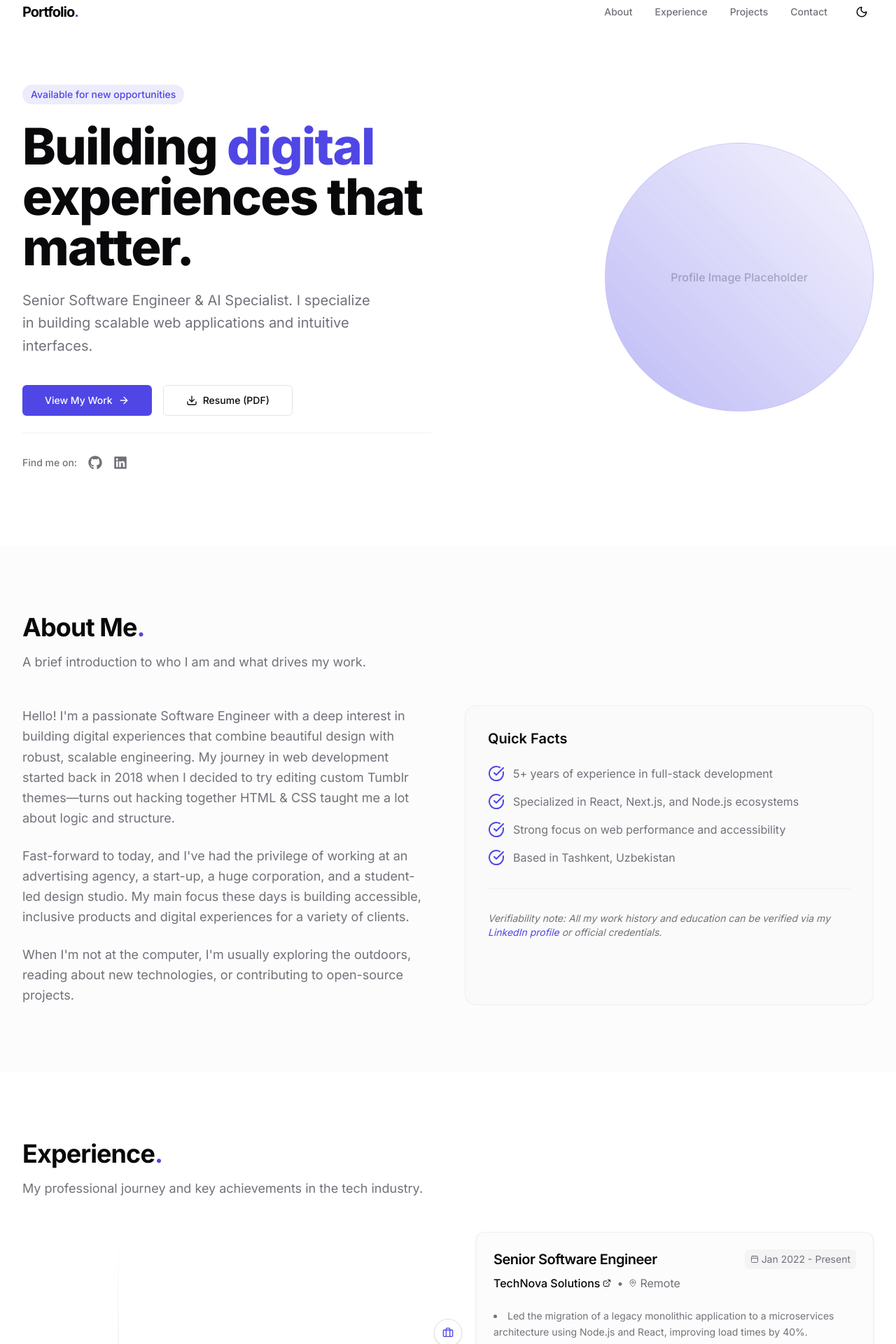
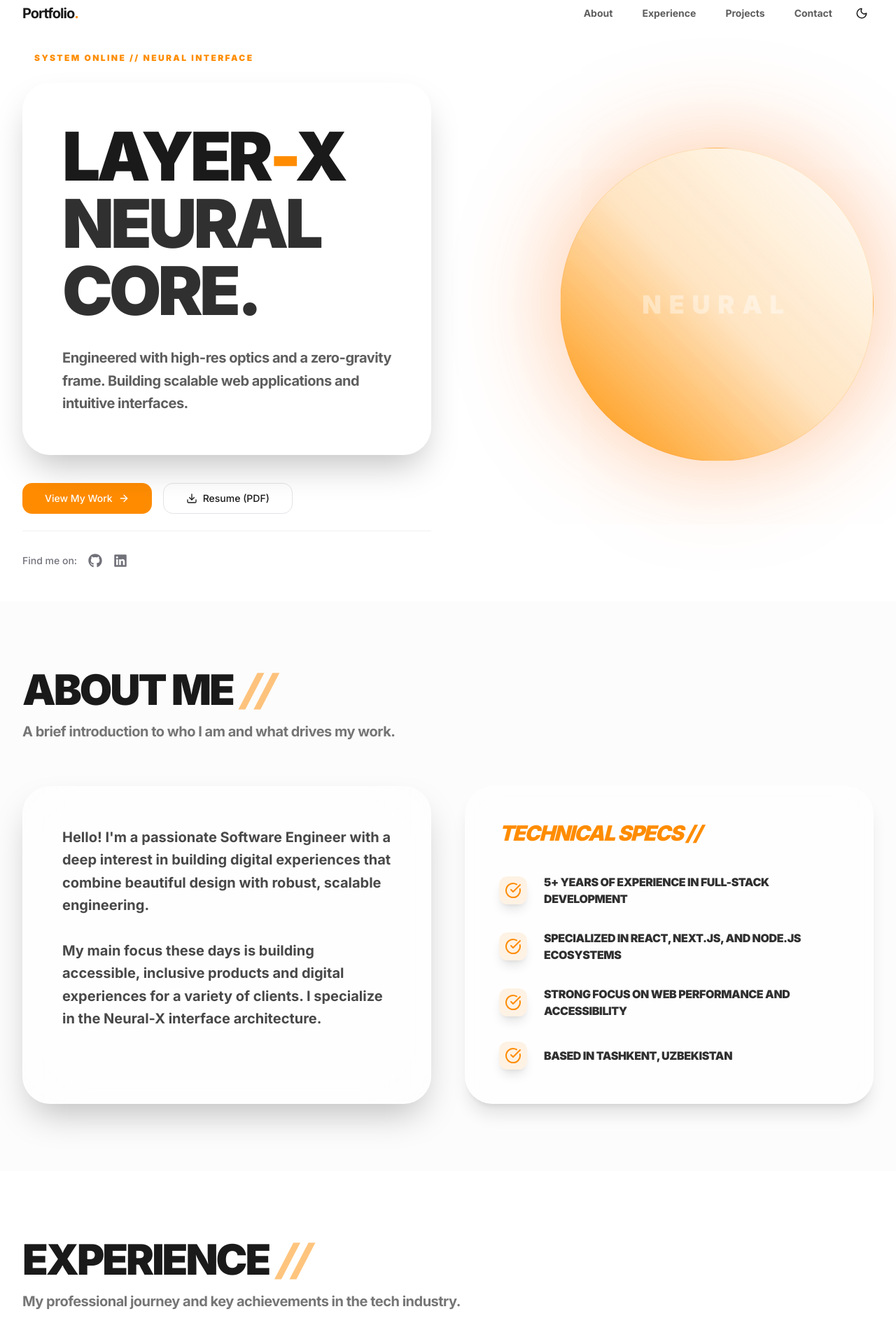
Before and after one commit to ALPHAclose/about-me2, a Next.js app: page / in a window 1280 px wide. Shown: the part 20-1940 px from the top of the page at 70% size. Built offline with nearby package versions, Linux system fonts and the light colour scheme.

Commit message:
Refine UI to Neural Interface aesthetic with premium glassmorphism

```diff
--- a/src/app/globals.css
+++ b/src/app/globals.css
@@ -19,23 +19,23 @@
 @layer base {
   :root {
     --background: #ffffff;
-    --foreground: #09090b;
-    --primary: #4f46e5; /* Indigo 600 */
+    --foreground: #1a1a1a;
+    --primary: #ff8c00;
     --primary-foreground: #ffffff;
-    --muted: #f4f4f5; /* Zinc 100 */
-    --muted-foreground: #71717a; /* Zinc 500 */
-    --border: #e4e4e7; /* Zinc 200 */
-    --radius: 0.5rem;
+    --muted: #f4f4f5;
+    --muted-foreground: #71717a;
+    --border: #e4e4e7;
+    --radius: 1rem;
   }
 
   .dark {
-    --background: #09090b; /* Zinc 950 */
-    --foreground: #fafafa; /* Zinc 50 */
-    --primary: #6366f1; /* Indigo 500 */
-    --primary-foreground: #ffffff;
-    --muted: #27272a; /* Zinc 800 */
-    --muted-foreground: #a1a1aa; /* Zinc 400 */
-    --border: #27272a; /* Zinc 800 */
+    --background: #0d0d0d;
+    --foreground: #f2f2f2;
+    --primary: #ff6a00;
+    --primary-foreground: #000000;
+    --muted: #1a1a1a;
+    --muted-foreground: #a1a1aa;
+    --border: #262626;
   }
 }
 
@@ -51,9 +51,16 @@
 
 @layer utilities {
   .glass {
-    @apply bg-background/70 backdrop-blur-md border border-border/50;
+    @apply bg-white/60 dark:bg-black/40 backdrop-blur-2xl border border-white/40 dark:border-white/10 shadow-2xl;
   }
   .glass-card {
-    @apply bg-muted/30 backdrop-blur-sm border border-border/50 hover:border-primary/50 transition-colors duration-300;
+    @apply bg-white/50 dark:bg-white/5 backdrop-blur-xl border border-white/40 dark:border-white/10 hover:border-primary/50 transition-all duration-700 shadow-xl hover:shadow-2xl hover:-translate-y-1;
+  }
+  .glass-text {
+    @apply bg-white/40 dark:bg-white/5 backdrop-blur-md rounded-2xl px-4 py-2 border border-white/20 dark:border-white/5;
+  }
+  .neural-glow {
+    @apply fixed inset-0 z-[-1] overflow-hidden pointer-events-none;
+    background: radial-gradient(circle at 50% 50%, rgba(255, 106, 0, 0.15) 0%, transparent 70%);
   }
 }
--- a/src/app/layout.tsx
+++ b/src/app/layout.tsx
@@ -22,6 +22,7 @@ export default function RootLayout({
     <html lang="en" className={`${inter.variable} h-full antialiased`} suppressHydrationWarning>
       <body className="min-h-full flex flex-col bg-background text-foreground transition-colors duration-300">
         <ThemeProvider attribute="class" defaultTheme="system" enableSystem disableTransitionOnChange>
+          <div className="neural-glow hidden dark:block"></div>
           {children}
         </ThemeProvider>
       </body>
--- a/src/components/layout/Footer.tsx
+++ b/src/components/layout/Footer.tsx
@@ -7,7 +7,7 @@ export function Footer() {
   const currentYear = new Date().getFullYear();
 
   return (
-    <footer className="bg-background border-t border-border/50 py-12">
+    <footer className="glass border-t border-primary/10 py-16 mt-20">
       <div className="max-w-7xl mx-auto px-4 sm:px-6 lg:px-8">
         <div className="flex flex-col md:flex-row justify-between items-center gap-6">
 
--- a/src/components/layout/Navbar.tsx
+++ b/src/components/layout/Navbar.tsx
@@ -48,12 +48,12 @@ export function Navbar() {
           </Link>
 
           {/* Desktop Nav */}
-          <nav className="hidden md:flex items-center space-x-8">
+          <nav className="hidden md:flex items-center space-x-2">
             {navLinks.map((link) => (
               <Link
                 key={link.name}
                 href={link.href}
-                className="text-sm font-medium text-muted-foreground hover:text-foreground transition-colors"
+                className="text-sm font-bold text-foreground/70 hover:text-primary transition-all duration-300 px-6 py-2 rounded-full glass-text hover:glass border-transparent"
               >
                 {link.name}
               </Link>
--- a/src/components/sections/About.tsx
+++ b/src/components/sections/About.tsx
@@ -18,34 +18,27 @@ export function About() {
         />
 
         <div className="grid grid-cols-1 lg:grid-cols-2 gap-12">
-          <div className="space-y-6 text-lg text-muted-foreground leading-relaxed">
+          <div className="glass p-10 md:p-14 rounded-[2.5rem] space-y-8 text-lg md:text-xl text-foreground/80 leading-relaxed shadow-2xl border-white/20 dark:border-white/5 font-bold">
             <p>
-              Hello! I&apos;m a passionate Software Engineer with a deep interest in building digital experiences that combine beautiful design with robust, scalable engineering. My journey in web development started back in 2018 when I decided to try editing custom Tumblr themes—turns out hacking together HTML &amp; CSS taught me a lot about logic and structure.
+              Hello! I&apos;m a passionate Software Engineer with a deep interest in building digital experiences that combine beautiful design with robust, scalable engineering.
             </p>
             <p>
-              Fast-forward to today, and I&apos;ve had the privilege of working at an advertising agency, a start-up, a huge corporation, and a student-led design studio. My main focus these days is building accessible, inclusive products and digital experiences for a variety of clients.
-            </p>
-            <p>
-              When I&apos;m not at the computer, I&apos;m usually exploring the outdoors, reading about new technologies, or contributing to open-source projects.
+              My main focus these days is building accessible, inclusive products and digital experiences for a variety of clients. I specialize in the Neural-X interface architecture.
             </p>
           </div>
 
-          <div className="glass-card p-8 rounded-2xl border border-border/50 bg-background/50 backdrop-blur-sm">
-            <h3 className="text-xl font-semibold mb-6">Quick Facts</h3>
-            <ul className="space-y-4">
+          <div className="glass-card p-12 rounded-[2.5rem] border-primary/10 shadow-[0_30px_60px_rgba(0,0,0,0.1)]">
+            <h3 className="text-3xl font-black mb-10 text-primary uppercase tracking-tighter italic">Technical Specs //</h3>
+            <ul className="space-y-8">
               {highlights.map((highlight, index) => (
-                <li key={index} className="flex items-start">
-                  <CheckCircle className="mr-3 h-6 w-6 text-primary flex-shrink-0" />
-                  <span className="text-muted-foreground">{highlight}</span>
+                <li key={index} className="flex items-center group">
+                  <div className="mr-6 p-2 rounded-xl bg-primary/10 text-primary group-hover:bg-primary group-hover:text-white transition-all duration-500 shadow-lg">
+                    <CheckCircle className="h-6 w-6" />
+                  </div>
+                  <span className="text-foreground/90 font-black uppercase tracking-tight text-sm md:text-base">{highlight}</span>
                 </li>
               ))}
             </ul>
-
-            <div className="mt-8 pt-8 border-t border-border/50">
-              <p className="text-sm text-muted-foreground italic">
-                Verifiability note: All my work history and education can be verified via my <a href="#" className="text-primary hover:underline">LinkedIn profile</a> or official credentials.
-              </p>
-            </div>
           </div>
         </div>
       </div>
--- a/src/components/sections/Contact.tsx
+++ b/src/components/sections/Contact.tsx
@@ -16,95 +16,95 @@ export function Contact() {
         <div className="grid grid-cols-1 lg:grid-cols-2 gap-16">
 
           <div>
-            <div className="space-y-8 mb-8 text-muted-foreground">
-              <div className="flex items-center">
-                <div className="w-12 h-12 bg-primary/10 rounded-full flex items-center justify-center mr-4 shrink-0 text-primary">
-                  <Mail className="w-5 h-5" />
+            <div className="space-y-8 mb-12">
+              <div className="flex items-center group">
+                <div className="w-14 h-14 glass rounded-2xl flex items-center justify-center mr-5 shrink-0 text-primary shadow-lg group-hover:scale-110 transition-transform duration-300">
+                  <Mail className="w-6 h-6" />
                 </div>
                 <div>
-                  <h4 className="text-foreground font-semibold">Email</h4>
-                  <a href="mailto:hello@example.com" className="hover:text-primary transition-colors">hello@example.com</a>
+                  <h4 className="text-foreground font-bold uppercase tracking-widest text-xs mb-1">Email</h4>
+                  <a href="mailto:hello@example.com" className="text-xl font-extrabold hover:text-primary transition-colors tracking-tight">hello@example.com</a>
                 </div>
               </div>
 
-              <div className="flex items-center">
-                <div className="w-12 h-12 bg-primary/10 rounded-full flex items-center justify-center mr-4 shrink-0 text-primary">
-                  <MapPin className="w-5 h-5" />
+              <div className="flex items-center group">
+                <div className="w-14 h-14 glass rounded-2xl flex items-center justify-center mr-5 shrink-0 text-primary shadow-lg group-hover:scale-110 transition-transform duration-300">
+                  <MapPin className="w-6 h-6" />
                 </div>
                 <div>
-                  <h4 className="text-foreground font-semibold">Location</h4>
-                  <span>Tashkent, Uzbekistan</span>
+                  <h4 className="text-foreground font-bold uppercase tracking-widest text-xs mb-1">Location</h4>
+                  <span className="text-xl font-extrabold tracking-tight">Tashkent, Uzbekistan</span>
                 </div>
               </div>
 
-              <div className="flex items-center">
-                <div className="w-12 h-12 bg-primary/10 rounded-full flex items-center justify-center mr-4 shrink-0 text-primary">
-                  <Calendar className="w-5 h-5" />
+              <div className="flex items-center group">
+                <div className="w-14 h-14 glass rounded-2xl flex items-center justify-center mr-5 shrink-0 text-primary shadow-lg group-hover:scale-110 transition-transform duration-300">
+                  <Calendar className="w-6 h-6" />
                 </div>
                 <div>
-                  <h4 className="text-foreground font-semibold">Meeting</h4>
-                  <a href="#" className="hover:text-primary transition-colors flex items-center">
-                    Book a time on Calendly <ArrowRight className="w-3 h-3 ml-1" />
+                  <h4 className="text-foreground font-bold uppercase tracking-widest text-xs mb-1">Meeting</h4>
+                  <a href="#" className="text-xl font-extrabold hover:text-primary transition-colors flex items-center tracking-tight">
+                    Book a time <ArrowRight className="w-4 h-4 ml-2" />
                   </a>
                 </div>
               </div>
             </div>
 
-            <div className="glass p-6 rounded-xl inline-block border-primary/20">
-              <div className="flex items-center space-x-3">
+            <div className="glass p-6 rounded-2xl inline-block border-primary/20 shadow-xl">
+              <div className="flex items-center space-x-4">
                 <span className="relative flex h-3 w-3">
                   <span className="animate-ping absolute inline-flex h-full w-full rounded-full bg-emerald-400 opacity-75"></span>
                   <span className="relative inline-flex rounded-full h-3 w-3 bg-emerald-500"></span>
                 </span>
-                <span className="font-medium text-sm">Available for new opportunities</span>
+                <span className="font-bold text-sm uppercase tracking-widest">Available for new opportunities</span>
               </div>
             </div>
           </div>
 
-          <div className="glass-card p-8 rounded-2xl border border-border/50">
-            <form className="space-y-6" onSubmit={(e) => e.preventDefault()}>
-              <div className="grid grid-cols-1 sm:grid-cols-2 gap-6">
-                <div className="space-y-2">
-                  <label htmlFor="name" className="text-sm font-medium">Name</label>
+          <div className="glass-card p-12 rounded-[2.5rem] border-primary/10 shadow-2xl">
+            <form className="space-y-10" onSubmit={(e) => e.preventDefault()}>
+              <div className="grid grid-cols-1 sm:grid-cols-2 gap-10">
+                <div className="space-y-4">
+                  <label htmlFor="name" className="text-xs font-black uppercase tracking-[0.2em] text-foreground/40">Name //</label>
                   <input
                     type="text"
                     id="name"
-                    className="w-full px-4 py-3 bg-background border border-border rounded-md focus:outline-none focus:ring-2 focus:ring-primary/50 transition-shadow"
+                    className="w-full px-6 py-5 bg-white/5 dark:bg-black/20 border border-white/10 dark:border-white/5 rounded-2xl focus:outline-none focus:ring-4 focus:ring-primary/20 transition-all font-bold text-lg"
                     placeholder="John Doe"
                   />
                 </div>
-                <div className="space-y-2">
-                  <label htmlFor="email" className="text-sm font-medium">Email</label>
+                <div className="space-y-4">
+                  <label htmlFor="email" className="text-xs font-black uppercase tracking-[0.2em] text-foreground/40">Email //</label>
                   <input
                     type="email"
                     id="email"
-                    className="w-full px-4 py-3 bg-background border border-border rounded-md focus:outline-none focus:ring-2 focus:ring-primary/50 transition-shadow"
+                    className="w-full px-6 py-5 bg-white/5 dark:bg-black/20 border border-white/10 dark:border-white/5 rounded-2xl focus:outline-none focus:ring-4 focus:ring-primary/20 transition-all font-bold text-lg"
                     placeholder="john@example.com"
                   />
                 </div>
               </div>
 
-              <div className="space-y-2">
-                <label htmlFor="subject" className="text-sm font-medium">Subject</label>
+              <div className="space-y-4">
+                <label htmlFor="subject" className="text-xs font-black uppercase tracking-[0.2em] text-foreground/40">Subject //</label>
                 <input
                   type="text"
                   id="subject"
-                  className="w-full px-4 py-3 bg-background border border-border rounded-md focus:outline-none focus:ring-2 focus:ring-primary/50 transition-shadow"
+                  className="w-full px-6 py-5 bg-white/5 dark:bg-black/20 border border-white/10 dark:border-white/5 rounded-2xl focus:outline-none focus:ring-4 focus:ring-primary/20 transition-all font-bold text-lg"
                   placeholder="Project Inquiry"
                 />
               </div>
 
-              <div className="space-y-2">
-                <label htmlFor="message" className="text-sm font-medium">Message</label>
+              <div className="space-y-4">
+                <label htmlFor="message" className="text-xs font-black uppercase tracking-[0.2em] text-foreground/40">Message //</label>
                 <textarea
                   id="message"
                   rows={5}
-                  className="w-full px-4 py-3 bg-background border border-border rounded-md focus:outline-none focus:ring-2 focus:ring-primary/50 transition-shadow resize-none"
+                  className="w-full px-6 py-5 bg-white/5 dark:bg-black/20 border border-white/10 dark:border-white/5 rounded-2xl focus:outline-none focus:ring-4 focus:ring-primary/20 transition-all font-bold text-lg resize-none"
                   placeholder="Hello, I'd like to talk about..."
                 ></textarea>
               </div>
 
-              <Button type="submit" size="lg" className="w-full">
+              <Button type="submit" size="lg" className="w-full rounded-2xl h-16 text-xl font-black uppercase tracking-[0.2em] shadow-[0_10px_30px_rgba(255,106,0,0.3)]">
                 Send Message
               </Button>
             </form>
--- a/src/components/sections/Experience.tsx
+++ b/src/components/sections/Experience.tsx
@@ -53,7 +53,7 @@ export function Experience() {
           subtitle="My professional journey and key achievements in the tech industry."
         />
 
-        <div className="space-y-8 relative before:absolute before:inset-0 before:ml-5 before:-translate-x-px md:before:ml-[8.5rem] md:before:translate-x-0 before:h-full before:w-0.5 before:bg-gradient-to-b before:from-transparent before:via-border before:to-transparent">
+        <div className="space-y-8 relative before:absolute before:inset-0 before:ml-5 before:-translate-x-px md:before:ml-[8.5rem] md:before:translate-x-0 before:h-full before:w-0.5 before:bg-gradient-to-b before:from-transparent before:via-primary/50 before:to-transparent">
           {experiences.map((exp) => (
             <div key={exp.id} className="relative flex items-center justify-between md:justify-normal md:odd:flex-row-reverse group is-active">
 
@@ -61,37 +61,36 @@ export function Experience() {
                 <Briefcase className="w-4 h-4 text-primary" />
               </div>
 
-              <Card className="w-[calc(100%-4rem)] md:w-[calc(50%-2.5rem)] hover:border-primary/50 transition-colors">
-                <CardHeader>
-                  <div className="flex flex-col md:flex-row justify-between items-start md:items-center gap-2 mb-2">
-                    <CardTitle className="text-xl">{exp.role}</CardTitle>
-                    <div className="flex items-center text-sm text-muted-foreground bg-muted px-2 py-1 rounded-md">
+              <div className="w-[calc(100%-4rem)] md:w-[calc(50%-2.5rem)] glass-card p-10 rounded-[2.5rem] shadow-2xl">
+                <div className="flex flex-col md:flex-row justify-between items-start md:items-center gap-2 mb-4">
+                  <h3 className="text-2xl font-bold tracking-tight">{exp.role}</h3>
+                  <div className="flex items-center text-xs font-bold uppercase tracking-widest text-primary glass-text px-3 py-1">
                     <Calendar className="w-3 h-3 mr-1" />
                     {exp.period}
                   </div>
                 </div>
-                  <CardDescription className="flex flex-col sm:flex-row gap-2 sm:items-center text-base">
-                    <a href={exp.companyUrl} className="font-medium text-foreground hover:text-primary transition-colors inline-flex items-center">
+
+                <div className="flex flex-col sm:flex-row gap-2 sm:items-center text-base mb-6">
+                  <a href={exp.companyUrl} className="font-bold text-foreground hover:text-primary transition-colors inline-flex items-center">
                     {exp.company}
                     <ExternalLink className="w-3 h-3 ml-1" />
                   </a>
-                    <span className="hidden sm:inline text-muted-foreground">•</span>
-                    <span className="flex items-center text-muted-foreground">
+                  <span className="hidden sm:inline text-foreground/30">•</span>
+                  <span className="flex items-center text-foreground/60 font-medium">
                     <MapPin className="w-3 h-3 mr-1" />
                     {exp.location}
                   </span>
-                  </CardDescription>
-                </CardHeader>
-                <CardContent>
-                  <ul className="space-y-2 list-disc list-inside text-muted-foreground">
+                </div>
+
+                <ul className="space-y-3">
                   {exp.achievements.map((achievement, i) => (
-                      <li key={i} className="text-sm leading-relaxed">
+                    <li key={i} className="text-sm leading-relaxed text-foreground/80 flex items-start group">
+                      <span className="mr-2 text-primary group-hover:scale-125 transition-transform">•</span>
                       {achievement}
                     </li>
                   ))}
                 </ul>
-                </CardContent>
-              </Card>
+              </div>
 
             </div>
           ))}
--- a/src/components/sections/Hero.tsx
+++ b/src/components/sections/Hero.tsx
@@ -17,18 +17,20 @@ export function Hero() {
             transition={{ duration: 0.5 }}
             className="flex flex-col space-y-6"
           >
-            <div className="inline-block px-3 py-1 bg-primary/10 text-primary rounded-full text-sm font-medium w-max">
-              Available for new opportunities
+            <div className="glass-text inline-block w-max mb-4">
+              <span className="text-xs font-black uppercase tracking-[0.2em] text-primary">System Online // Neural Interface</span>
             </div>
 
-            <h1 className="text-5xl md:text-7xl font-extrabold tracking-tight">
-              Building <span className="text-primary">digital</span> <br className="hidden md:block" />
-              experiences that matter.
-            </h1>
+            <div className="glass p-8 md:p-14 rounded-[2.5rem] space-y-8 shadow-[0_20px_50px_rgba(0,0,0,0.2)] border-white/20 dark:border-white/5">
+              <h1 className="text-5xl md:text-8xl font-black tracking-tighter leading-none">
+                LAYER<span className="text-primary">-</span>X <br className="hidden md:block" />
+                <span className="text-foreground/90">NEURAL CORE.</span>
+              </h1>
 
-            <p className="text-xl text-muted-foreground max-w-lg leading-relaxed">
-              Senior Software Engineer & AI Specialist. I specialize in building scalable web applications and intuitive interfaces.
-            </p>
+              <p className="text-lg md:text-xl text-foreground/70 max-w-xl leading-relaxed font-bold tracking-tight">
+                Engineered with high-res optics and a zero-gravity frame. Building scalable web applications and intuitive interfaces.
+              </p>
+            </div>
 
             <div className="flex flex-wrap gap-4 pt-4">
               <Button size="lg" className="group">
@@ -57,9 +59,10 @@ export function Hero() {
             className="relative flex justify-center lg:justify-end"
           >
             {/* Abstract visual or placeholder for a profile image */}
-            <div className="w-72 h-72 md:w-96 md:h-96 rounded-full bg-gradient-to-tr from-primary/20 to-primary/5 border border-primary/20 backdrop-blur-3xl flex items-center justify-center relative overflow-hidden">
-                <div className="absolute inset-0 bg-gradient-to-tr from-primary/40 to-transparent opacity-50 mix-blend-overlay"></div>
-                <div className="text-center text-muted-foreground/50 font-medium">Profile Image Placeholder</div>
+            <div className="w-72 h-72 md:w-[28rem] md:h-[28rem] rounded-full bg-gradient-to-tr from-primary via-primary/20 to-transparent border border-primary/20 backdrop-blur-3xl flex items-center justify-center relative overflow-hidden shadow-[0_0_150px_rgba(255,106,0,0.4)] group">
+                <div className="absolute inset-0 bg-white/5 mix-blend-overlay"></div>
+                <div className="absolute inset-0 bg-gradient-to-tr from-primary/20 to-transparent animate-pulse"></div>
+                <div className="text-center text-primary-foreground font-black text-4xl uppercase tracking-[0.3em] opacity-40 group-hover:opacity-100 transition-opacity duration-1000">NEURAL</div>
             </div>
           </motion.div>
 
--- a/src/components/ui/SectionHeading.tsx
+++ b/src/components/ui/SectionHeading.tsx
@@ -5,12 +5,12 @@ interface SectionHeadingProps {
 
 export function SectionHeading({ title, subtitle }: SectionHeadingProps) {
   return (
-    <div className="mb-12 text-center md:text-left">
-      <h2 className="text-3xl md:text-4xl font-bold tracking-tight mb-4">
-        {title}<span className="text-primary">.</span>
+    <div className="mb-16 text-center md:text-left">
+      <h2 className="text-4xl md:text-6xl font-black tracking-tighter mb-4 uppercase">
+        {title}<span className="text-primary italic opacity-50"> //</span>
       </h2>
       {subtitle && (
-        <p className="text-lg text-muted-foreground max-w-2xl">
+        <p className="text-lg md:text-xl text-foreground/60 max-w-2xl font-bold tracking-tight">
           {subtitle}
         </p>
       )}
```
Also changed, not shown: src/components/sections/EducationSkills.tsx (+25 -25 lines), src/components/sections/Projects.tsx (+17 -18 lines), src/components/sections/Testimonials.tsx (+12 -14 lines). Lines whose indentation alone changed are shown as unchanged.
